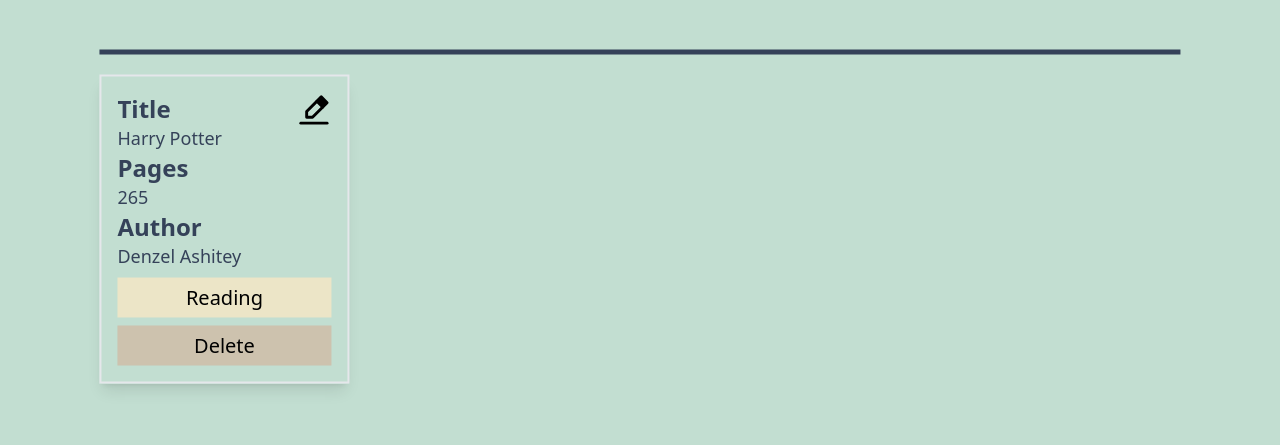
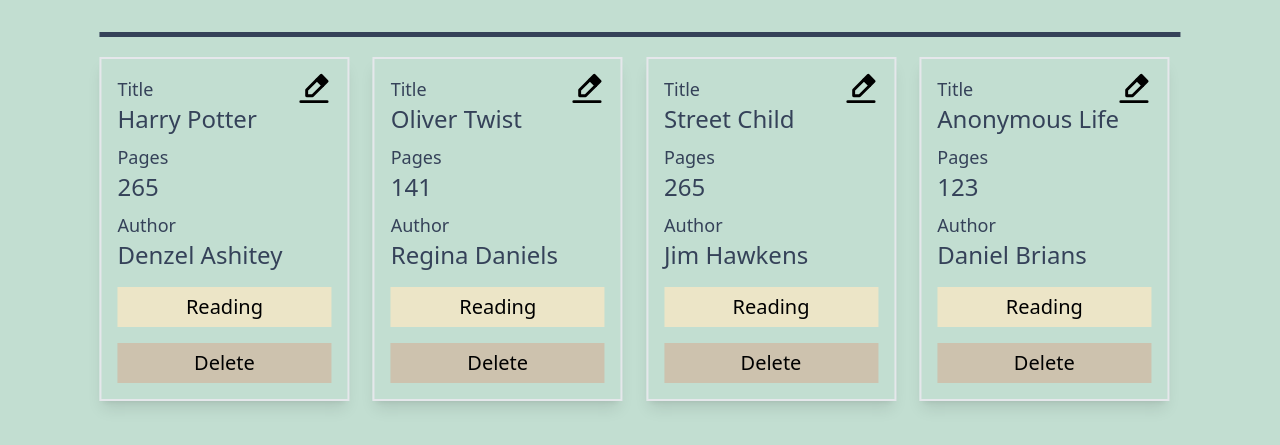
Before and after one commit to DennyDoesFrontend/Book-Tracker-Online, a React (Vite) app: page / in a window 1280 px wide. Shown: the part 333-778 px from the top of the page. Built offline with nearby package versions, Linux system fonts and the light colour scheme.

Commit message:
layout bug fixes

```diff
--- a/src/App.jsx
+++ b/src/App.jsx
@@ -1,11 +1,35 @@
 import Card from "./components/Card";
 import Header from "./components/Header";
 export default function App() {
+  const books = [
+    {
+      title: 'Harry Potter',
+      pages : 265,
+      author: "Denzel Ashitey"
+    },
+    {
+      title: 'Oliver Twist',
+      pages : 141,
+      author: "Regina Daniels"
+    },
+    {
+      title: 'Street Child',
+      pages : 265,
+      author: "Jim Hawkens"
+    },
+    {
+      title: 'Anonymous Life',
+      pages: 123,
+      author: 'Daniel Brians'
+    },
+  ]
   return (
     <main className="absolute top-1/2 left-1/2 translate-x-[-50%] translate-y-[-50%] flex flex-col gap-[20px]">
       <Header />
-      <div>
-        <Card title="Harry Potter" pages="265" author="Denzel Ashitey" />
+      <div className="grid grid-cols-4 gap-3">
+        {
+          books.map( (book)=> (<Card key={book.title} title={book.title} pages={book.pages} author={book.author}/>))
+        }
       </div>
     </main>
   )
--- a/src/components/Card.jsx
+++ b/src/components/Card.jsx
@@ -9,21 +9,21 @@
         setIsBrown(!isBrown)
     }
     return (
-        <div className="flex flex-col items-start w-full p-4 shadow-lg max-w-[250px] border-2 relative">
-            <img src="/src/assets/edit.svg" alt="Edit" width="35px" className="absolute right-4 top-4 cursor-pointer "/>
+        <div className="flex flex-col items-start gap-2 w-full p-4 shadow-lg max-w-[250px] border-2 relative">
+            <img src="/src/assets/edit.svg" alt="Edit" width="35px" className="absolute right-4 top-3 cursor-pointer "/>
             <div>
-                <h5 className="text-2xl text-[#354259] font-semibold">Title</h5>
-                <p className="text-[18px] text-[#354259]">{props.title}</p>
+                <h5 className="text-lg text-[#354259]">Title</h5>
+                <p className=" text-[#354259] text-2xl">{props.title}</p>
             </div>
             <div>
-                <h5 className="text-2xl text-[#354259] font-semibold">Pages</h5>
-                <p className="text-[18px] text-[#354259]">{props.pages}</p>
+                <h5 className="text-lg text-[#354259]">Pages</h5>
+                <p className="text-2xl text-[#354259]">{props.pages}</p>
             </div>
             <div>
-                <h5 className="text-2xl text-[#354259] font-semibold">Author</h5>
-                <p className="text-[18px] text-[#354259]">{props.author}</p>
+                <h5 className="text-lg text-[#354259]">Author</h5>
+                <p className="text-2xl text-[#354259]">{props.author}</p>
             </div>
-            <Button onClick={handleClick} text={status} color={isBrown ? '#ECE5C7' : 'red'}/>
+            <Button onClick={handleClick} text={status} color={isBrown ? '#ECE5C7' : 'orange'}/>
             <Button text="Delete" color="#CDC2AE"/>
         </div>
     )
```
